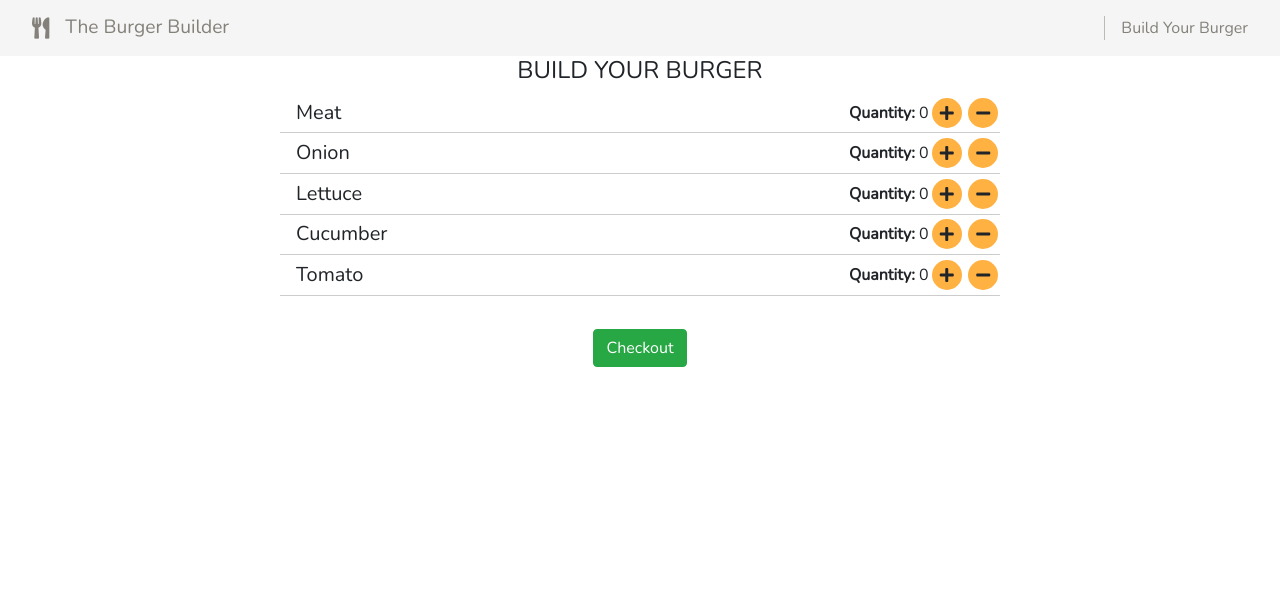
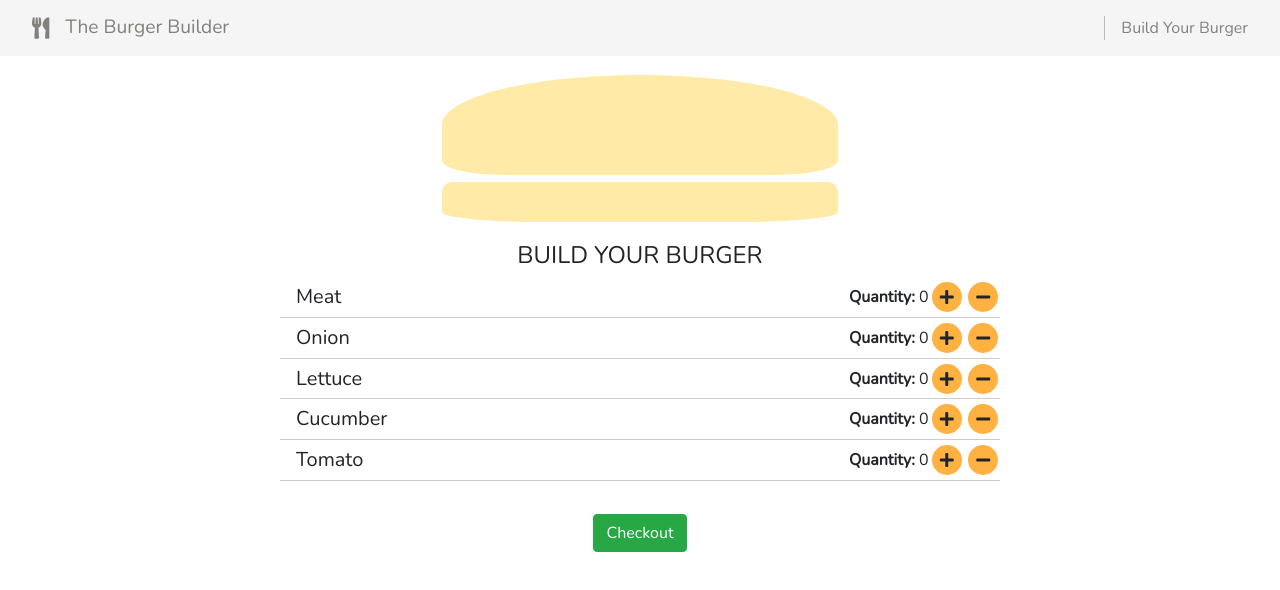
Before and after one commit to Nivsha08/react_practice, a React app: page / in a window 1280 px wide. Shown: the top 590 px of the page. Built offline with nearby package versions, Linux system fonts and the light colour scheme.

Commit message:
burger preview rendering

```diff
--- a/src/components/BurgerBuilder/BurgerBuilder.js
+++ b/src/components/BurgerBuilder/BurgerBuilder.js
@@ -1,5 +1,6 @@
 import React, { Component } from 'react';
 import Controller from "./Controller"
+import BurgerPreview from "./BurgerPreview"
 
 class BurgerBuilder extends Component {
     state = {
@@ -9,7 +10,7 @@ class BurgerBuilder extends Component {
             {name: "Lettuce", quantity: 0},
             {name: "Cucumber", quantity: 0},
             {name: "Tomato", quantity: 0},
-        ]
+        ],
     };
 
     handleIncreaseIngredient = i => {
@@ -27,6 +28,7 @@ class BurgerBuilder extends Component {
     render() {
         return (
           <div className="page-wrapper">
+              <BurgerPreview ingredients={this.state.ingredients}/>
               <Controller ingredients={this.state.ingredients}
                           minus={this.handleDecreaseIngredient}
                           plus={this.handleIncreaseIngredient} />
--- /dev/null
+++ b/src/components/BurgerBuilder/BurgerPreview.js
@@ -0,0 +1,29 @@
+import React from 'react';
+import Ingredient from "./Ingredient"
+import "./IngredientsClasses.scss"
+
+const burgerPreview = ( props ) => {
+    const ingredientList = [
+            {name: "top-bun", quantity: 1},
+            ...props.ingredients,
+            {name: "bottom-bun", quantity: 1}
+        ];
+    const preview = [];
+    ingredientList.forEach(p => {
+       if (p.quantity > 0)
+           for (let j = 0; j < p.quantity; j++)
+               preview.push(p);
+    });
+    const renderPreview = preview.map((p, index) => (
+        <Ingredient ingredient={p.name.toLowerCase()} key={index} />
+    ));
+    console.log(preview);
+    console.log(renderPreview);
+    return (
+      <div className="burger-preview-wrapper">
+          {renderPreview}
+      </div>
+    );
+};
+
+export default burgerPreview;
--- /dev/null
+++ b/src/components/BurgerBuilder/Ingredient.js
@@ -0,0 +1,10 @@
+import React from 'react';
+import "./IngredientsClasses.scss"
+
+const ingredient = ( props ) => {
+    return (
+      <div className={ "ingredient " + props.ingredient } />
+    );
+};
+
+export default ingredient;
--- /dev/null
+++ b/src/components/BurgerBuilder/IngredientsClasses.scss
@@ -0,0 +1,68 @@
+$bunColor: #ffeaa7;
+$cucumberColor: #6ab04c;
+$lettuceColor: #badc58;
+$tomatoColor: #e74c3c;
+$onionColor: #cd84f1;
+$meatColor: #783c28;
+
+.burger-preview-wrapper {
+  padding: 1rem;
+  width: 80%;
+  display: flex;
+  flex-direction: column;
+  align-items: center;
+  justify-content: flex-start;
+}
+
+.ingredient {
+  margin: .2rem 0;
+}
+
+.top-bun {
+  background-color: $bunColor;
+  border-radius: 50% 50% 15% 15%;
+  width: 40%;
+  height: 100px;
+}
+
+.onion {
+  background-color: $onionColor;
+  border-radius: 40%;
+  height: 15px;
+  width: 35%;
+}
+
+.lettuce {
+  background-color: $lettuceColor;
+  border-radius: 15% 15%;
+  height: 10px;
+  width: 45%;
+}
+
+.tomato {
+  background-color: $tomatoColor;
+  border-radius: 30%;
+  height: 20px;
+  width: 30%;
+}
+
+.cucumber {
+  background-color: $cucumberColor;
+  border-radius: 30%;
+  height: 20px;
+  width: 30%;
+}
+
+.meat {
+  background-color: $meatColor;
+  border-radius: 10px;
+  height: 35px;
+  width: 35%;
+}
+
+.bottom-bun {
+  background-color: $bunColor;
+  border-radius: 10px 10px 25% 25%;
+  height: 40px;
+  width: 40%;
+}
```
